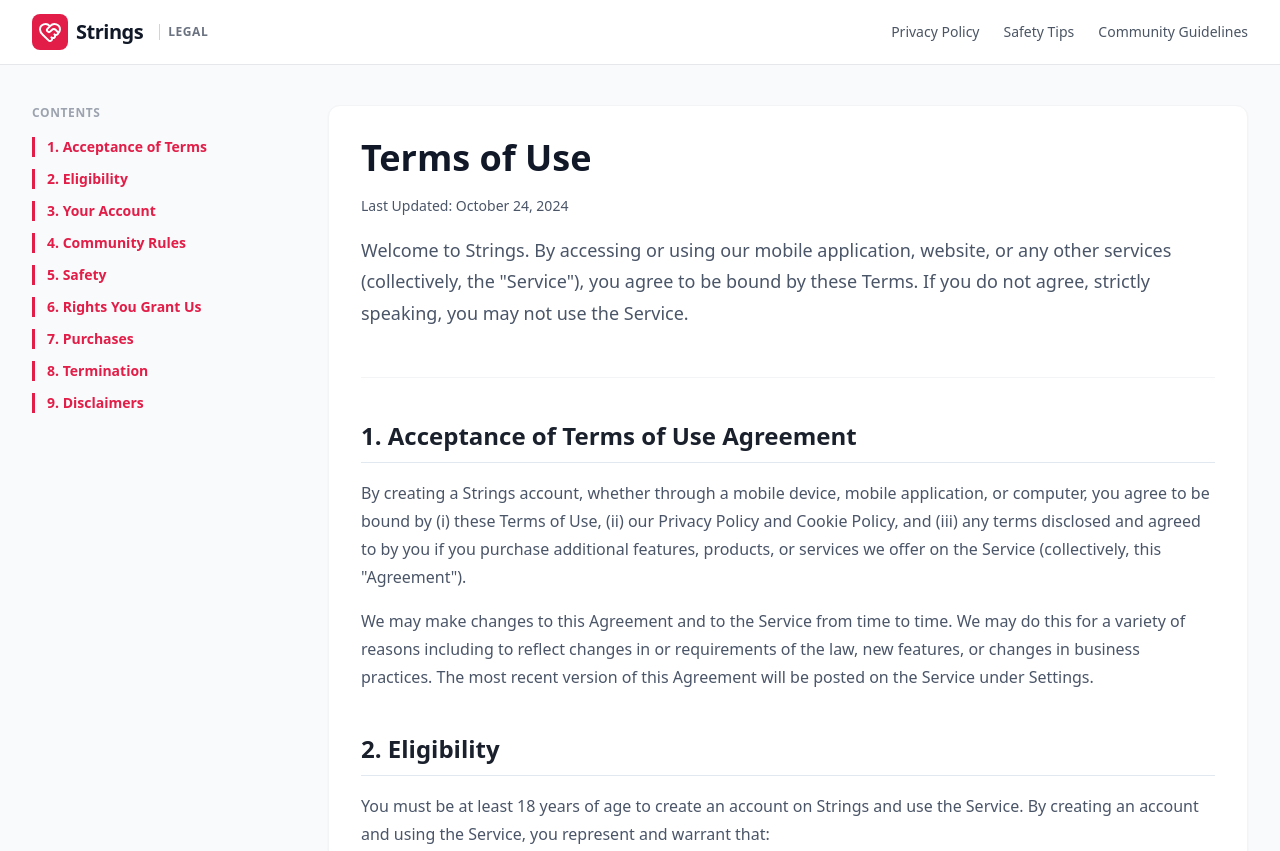
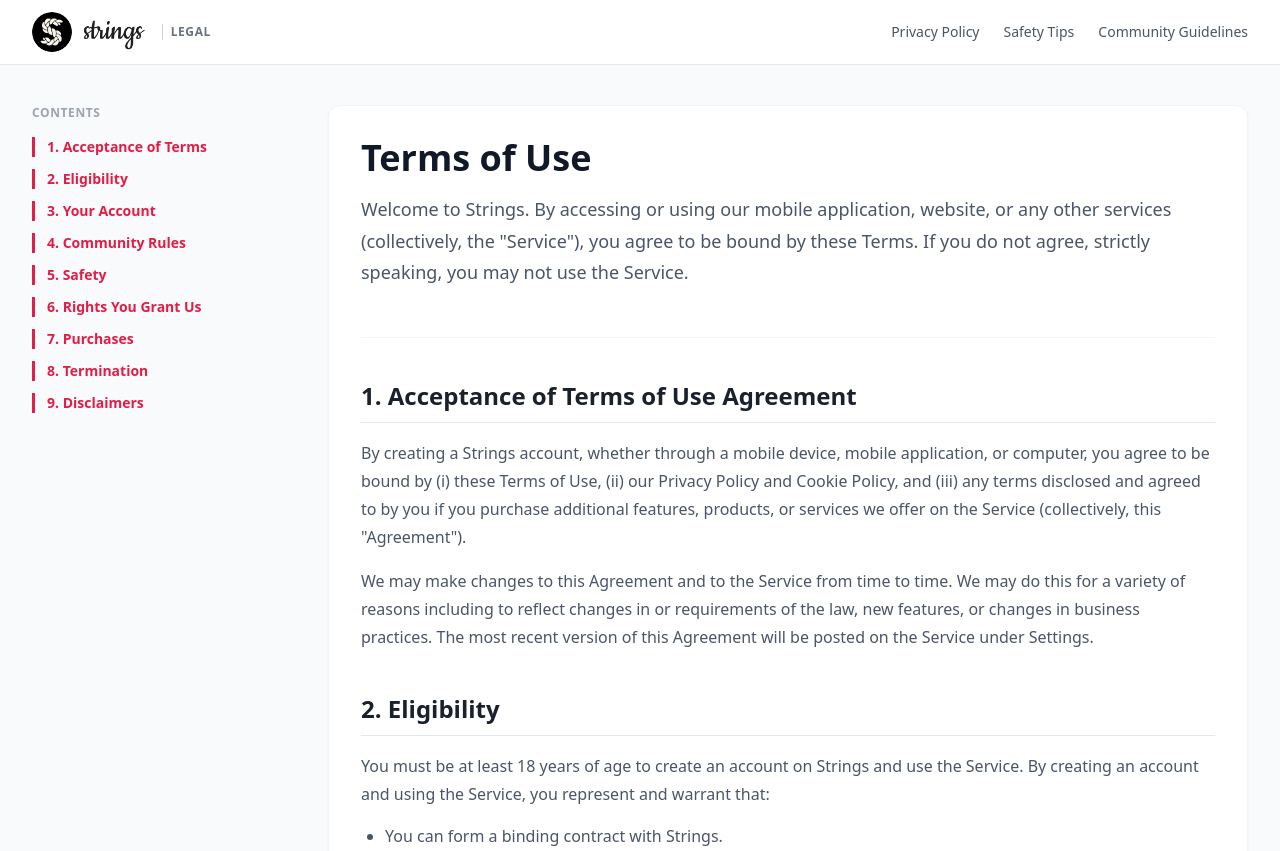
Before and after one commit to sunilkrbajpai/strings, a plain HTML site: page tnc.html in a window 1280 px wide. Shown: the top 851 px of the page. Drawn offline with nearby package versions, Linux system fonts and the light colour scheme.

Commit message:
Add files via upload

```diff
--- a/tnc.html
+++ b/tnc.html
@@ -60,10 +60,8 @@
         <div class="max-w-7xl mx-auto px-4 sm:px-6 lg:px-8 h-16 flex items-center justify-between">
             <div class="flex items-center gap-2">
                 <!-- Logo Icon -->
-                <div class="bg-rose-600 text-white p-1.5 rounded-lg">
-                    <i data-lucide="heart-handshake" class="w-6 h-6"></i>
-                </div>
-                <span class="text-xl font-bold tracking-tight text-gray-900">Strings</span>
+                <img src="app_logo_circle.png" alt="Logo" class="w-10 h-10 rounded-full object-contain">
+                <img src="title.png" alt="Strings" class="h-8 w-auto object-contain mt-1">
                 <span class="ml-2 text-xs uppercase tracking-wider text-gray-500 font-semibold border-l border-gray-300 pl-2">Legal</span>
             </div>
             <div class="hidden md:flex gap-6 text-sm font-medium text-gray-600">
@@ -104,7 +102,6 @@
 
                 <div class="border-b border-gray-100 pb-8 mb-8">
                     <h1 class="text-3xl md:text-4xl font-bold text-gray-900 mb-4">Terms of Use</h1>
-                    <p class="text-sm text-gray-500">Last Updated: October 24, 2024</p>
                     <p class="mt-4 text-lg text-gray-600 leading-relaxed">
                         Welcome to Strings. By accessing or using our mobile application, website, or any other services (collectively, the "Service"), you agree to be bound by these Terms. If you do not agree, strictly speaking, you may not use the Service.
                     </p>
```
Also changed, not shown: guidelines.html (+3 -4 lines), privacy.html (+3 -5 lines), safety.html (+3 -4 lines), app_logo_circle.png (added), title.png (added).
